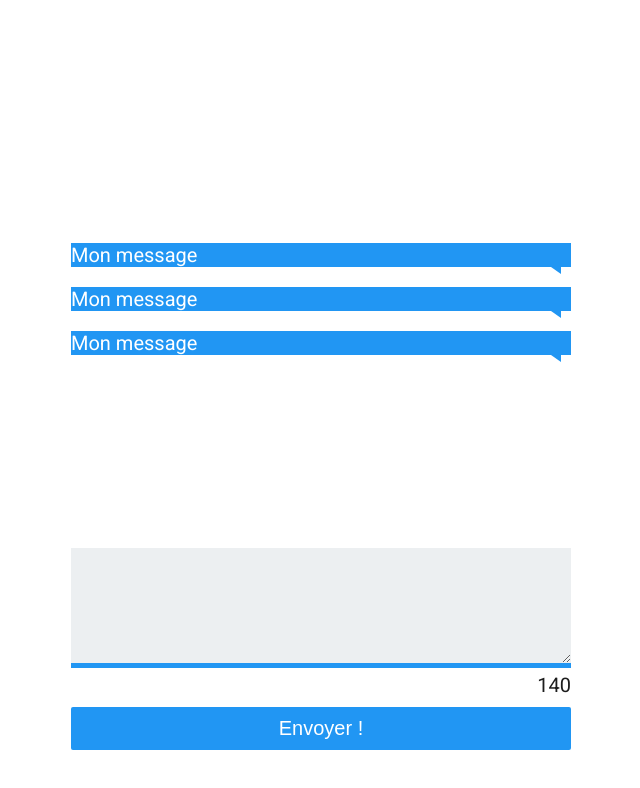
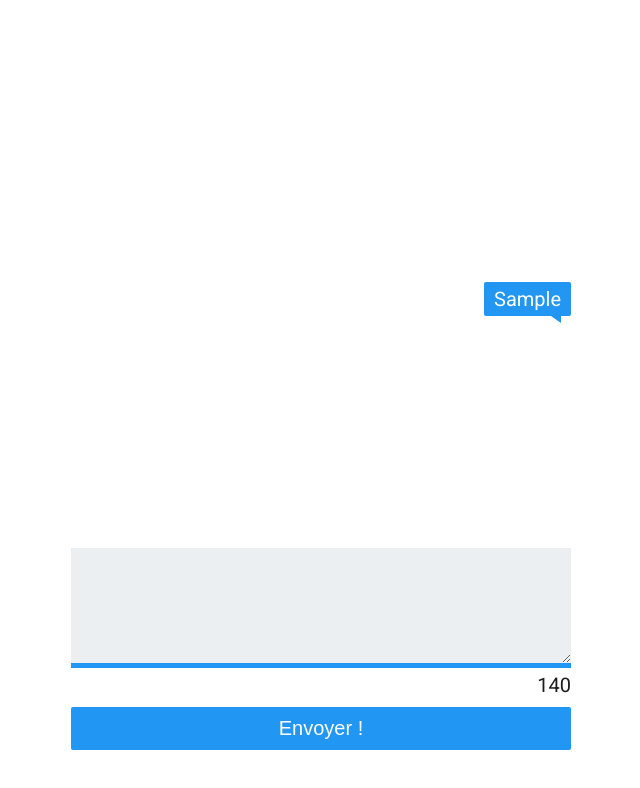
Before and after one commit to benaor/tchat-react, a React (Create React App) app: page /pseudo/1 in a window 1280 px wide. Both pictures are taken after typing "Sample" into the empty fields and a click on the button "Envoyer !". Shown: the top 788 px of the page, without its empty margins (319-959 px from the left). Built offline with nearby package versions, Linux system fonts and the light colour scheme.

Commit message:
display message in chatbox

```diff
--- a/src/App.js
+++ b/src/App.js
@@ -17,17 +17,27 @@
   }
 
   render() {
+    const messages = Object
+      .keys(this.state.messages)
+      .map(key => (
+        <Message
+          key={key}
+          message={this.state.messages[key].message}
+          pseudo={this.state.messages[key].pseudo} />
+      ))
+
     return (
       <div className='box'>
         <div>
           <div className="messages">
-            <Message />
-            <Message />
-            <Message />
+            <div className="message">
+              { messages }
+            </div>
           </div>
         </div>
         <Formulaire
-          length={140}
+          length
+          ={140}
           pseudo={this.state.pseudo}
           addMessage={this.addMessage} />
       </div>
--- a/src/components/Message.js
+++ b/src/components/Message.js
@@ -1,9 +1,9 @@
 import React from 'react'
 
-const Message = () => {
+const Message = ({ pseudo, message }) => {
     return (
         <p className="user-message">
-            Mon message
+            {message}
         </p>
     )
 }
```
Also changed, not shown: src/components/Formulaire.js (+4 -4 lines).
